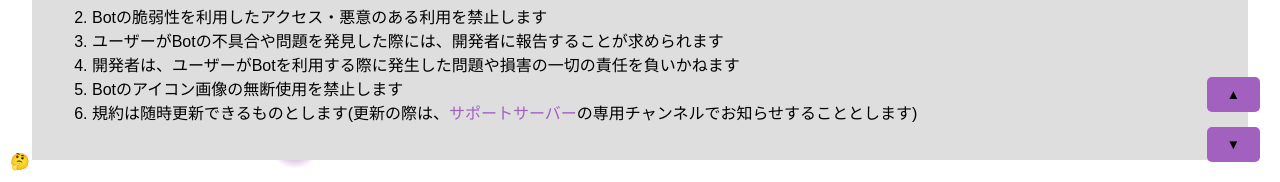
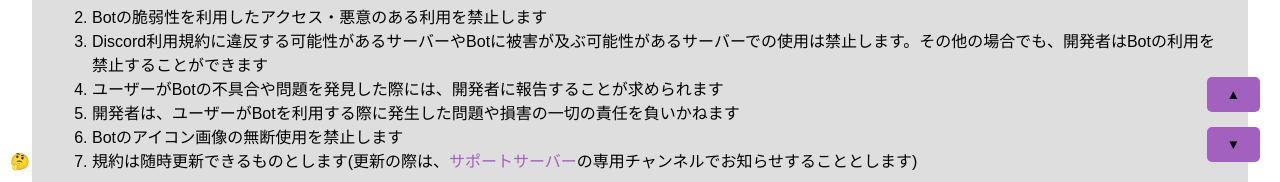
Before and after one commit to otoneko1102/ProteCat, a plain HTML site: page t-pp.html in a window 1280 px wide. Shown: the part 618-800 px from the top of the page. Drawn offline with Linux system fonts and the light colour scheme; a web font is replaced by a local one.

Commit message:
Update t-pp.html

```diff
--- a/t-pp.html
+++ b/t-pp.html
@@ -39,6 +39,7 @@
       <ol>
         <li>ユーザーは本Bot(以下『Bot』)が導入されているかつ、セットアップが完了されているサーバーでメッセージを送信した時点で、本規約に同意したものとみなされます</li>
         <li>Botの脆弱性を利用したアクセス・悪意のある利用を禁止します</li>
+        <li>Discord利用規約に違反する可能性があるサーバーやBotに被害が及ぶ可能性があるサーバーでの使用は禁止します。その他の場合でも、開発者はBotの利用を禁止することができます</li>
         <li>ユーザーがBotの不具合や問題を発見した際には、開発者に報告することが求められます</li>
         <li>開発者は、ユーザーがBotを利用する際に発生した問題や損害の一切の責任を負いかねます</li>
         <li>Botのアイコン画像の無断使用を禁止します</li>
```
